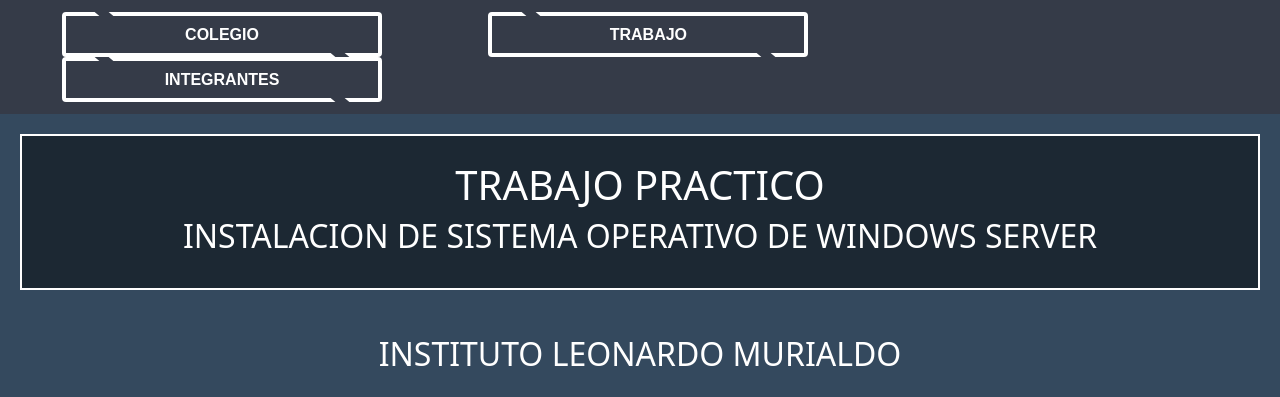
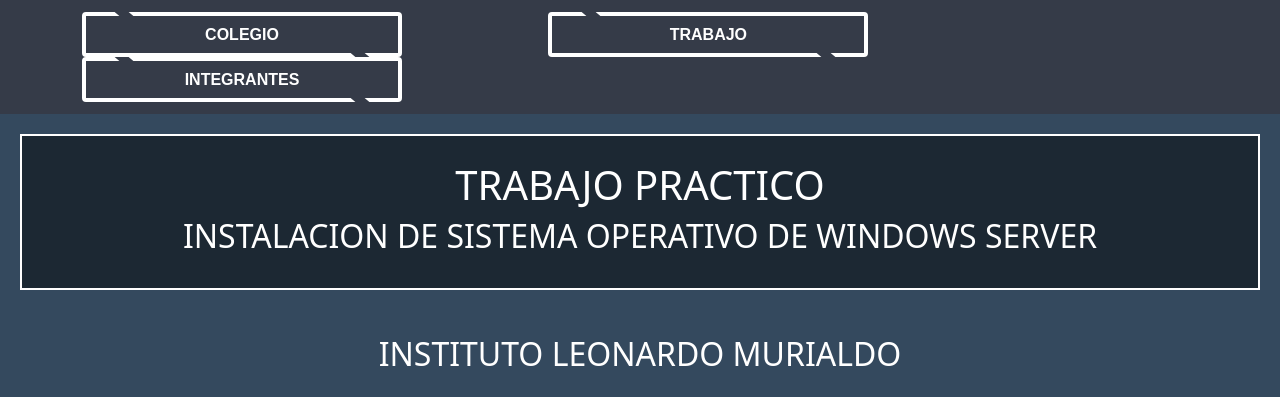
Before and after one commit to Juampi-aguilera/tp_sistemas, a plain HTML site: page index.html in a window 1280 px wide. Shown: the top 397 px of the page. Drawn offline with nearby package versions, Linux system fonts and the light colour scheme.

Commit message:
Update estilos.css

```diff
--- a/estilos.css
+++ b/estilos.css
@@ -25,7 +25,7 @@ nav{
     cursor: pointer;
     font-size: 16px;
     position: relative;
-    margin: 0px 50px;
+    margin: 0px 70px;
 }
 .btn::before,.btn::after{
     content: "";
```
